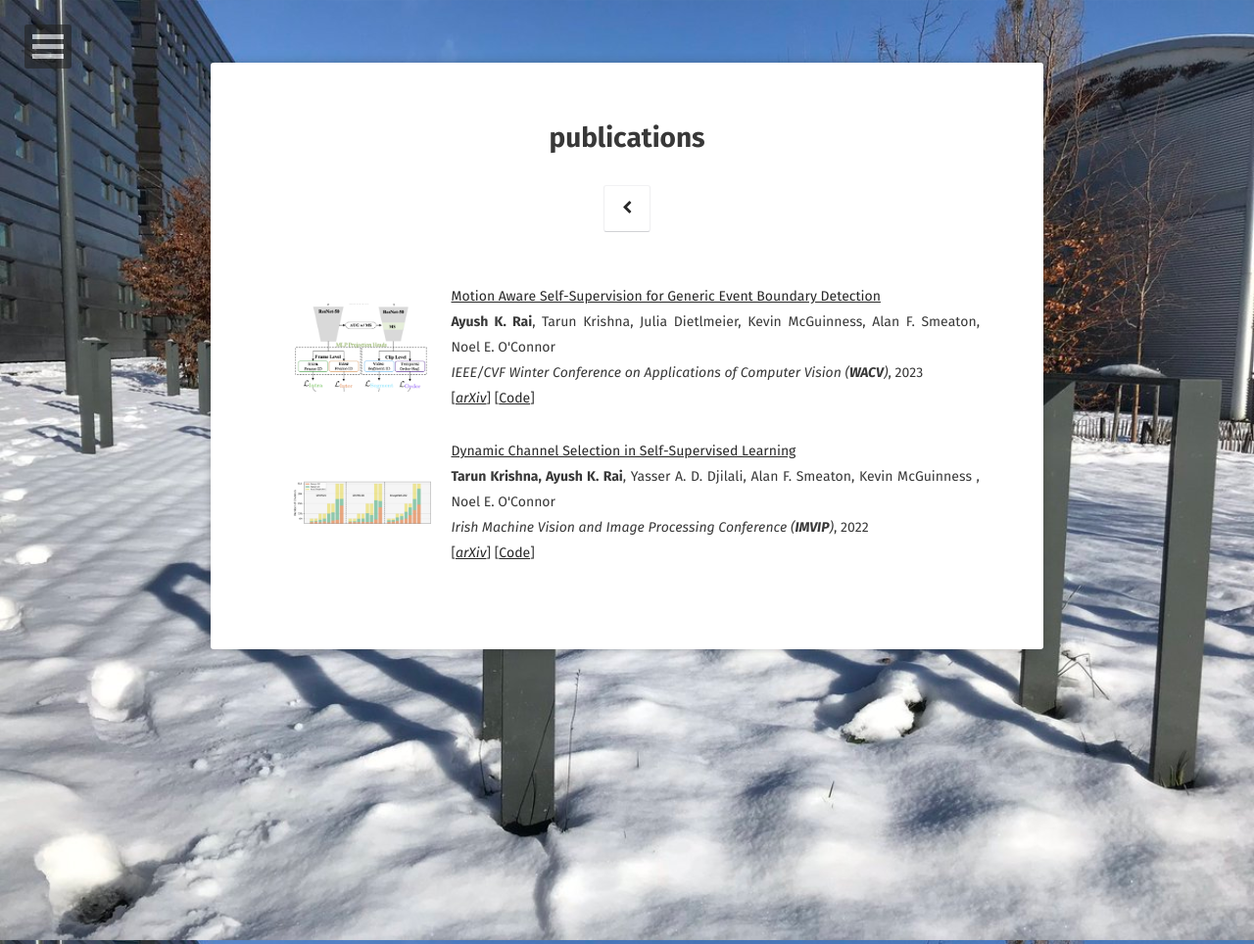
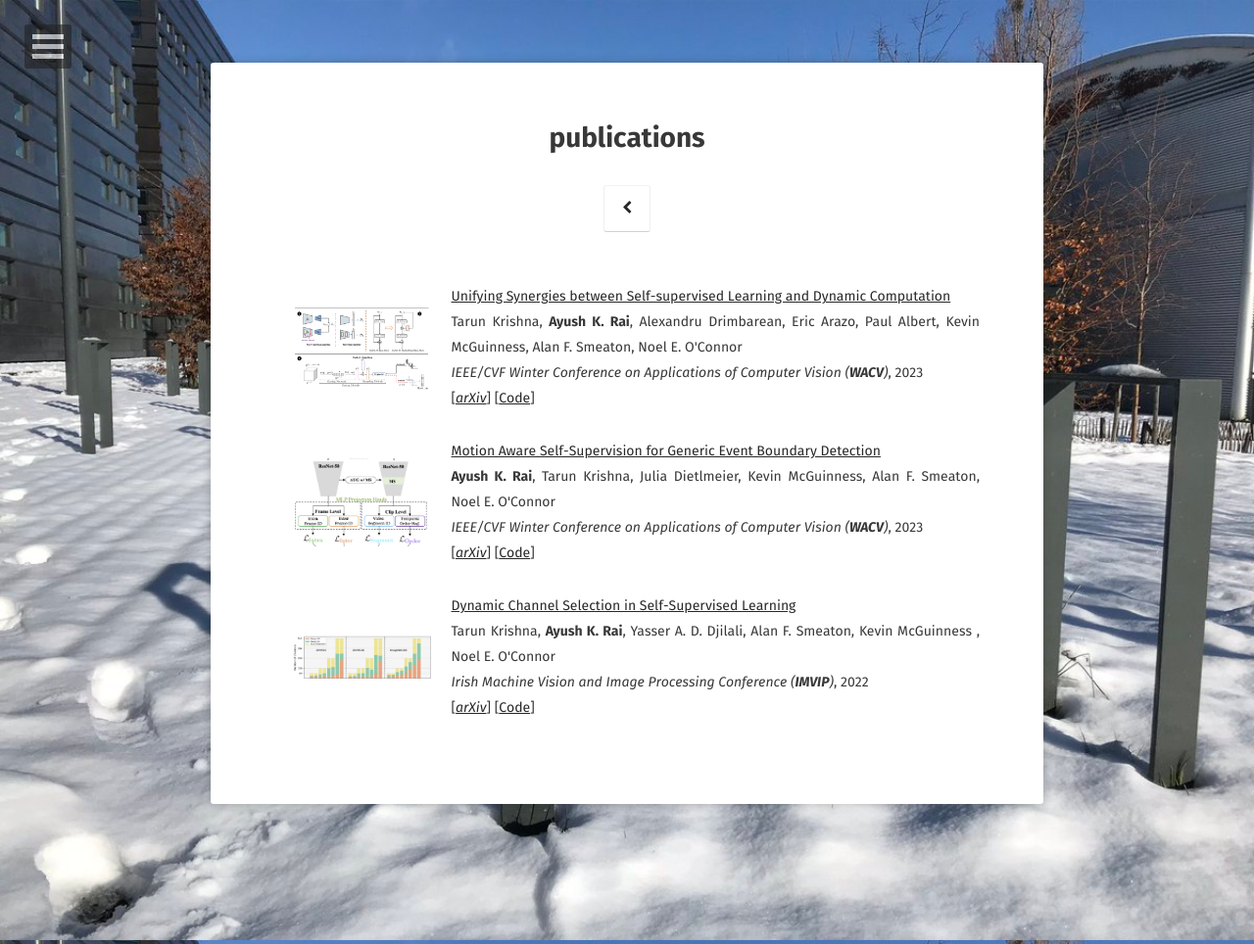
Before and after one commit to rayush7/rayush7.github.io, a Jekyll site: the page built from publications/index.md, in a window 1280 px wide. Shown: the whole page at 98% size. Built offline with Jekyll 4.4.1, drawn with Linux system fonts in a browser that asks for light colours; some web fonts are replaced.

Commit message:
added bmvc work

```diff
--- a/_layouts/publication.html
+++ b/_layouts/publication.html
@@ -17,6 +17,24 @@
                         <i class="fa fa-chevron-left"></i>
                     </a>
                 </div>
+
+
+                <table style="width:100%;border:0px;border-spacing:0px;border-collapse:separate;margin-right:auto;margin-left:auto;"><tbody>
+                  <tr onmouseout="nlt_stop()" onmouseover="nlt_start()">
+                   <td style="padding:20px;width:25%;vertical-align:middle">
+                   <img src="../images/bmvc2023.png" width="160" height="100"/>
+                   </td>
+                   <td width="75%" valign="middle">
+                     <a href=https://arxiv.org/abs/2210.05574>
+                       <papertitle>Unifying Synergies between Self-supervised Learning and Dynamic Computation</papertitle>
+                     </a>
+                     <br>
+                      Tarun Krishna, <strong>Ayush K. Rai</strong>, Alexandru Drimbarean, Eric Arazo, Paul Albert, Kevin McGuinness, Alan F. Smeaton, Noel E. O'Connor<br>
+                     <em>IEEE/CVF Winter Conference on Applications of Computer Vision (<strong>WACV</strong>)</em>, 2023<br>
+                     [<a href="https://arxiv.org/pdf/2210.05574"><em>arXiv</em></a>] [<a href="https://github.com/KrishnaTarun/Unification">Code</a>]<br>
+                   </td>
+                 </tr> </tbody></table> <br>
+
 
 
           <table style="width:100%;border:0px;border-spacing:0px;border-collapse:separate;margin-right:auto;margin-left:auto;"><tbody>
@@ -45,7 +63,7 @@
                  <papertitle>Dynamic Channel Selection in Self-Supervised Learning</papertitle>
                </a>
                <br>
-                 <strong>Tarun Krishna, Ayush K. Rai</strong>,  Yasser A. D. Djilali, Alan F. Smeaton, Kevin McGuinness , Noel E. O'Connor<br>
+                Tarun Krishna, <strong>Ayush K. Rai</strong>,  Yasser A. D. Djilali, Alan F. Smeaton, Kevin McGuinness , Noel E. O'Connor<br>
                <em>Irish Machine Vision and Image Processing Conference (<strong>IMVIP</strong>)</em>, 2022<br>
                [<a href="https://arxiv.org/pdf/2207.12065"><em>arXiv</em></a>] [<a href="https://github.com/KrishnaTarun/SSL_DGC">Code</a>]<br>
              </td>
```
Also changed, not shown: images/bmvc2023.png (added), images/cvpr2024.png (added). Lines whose indentation alone changed are shown as unchanged.
